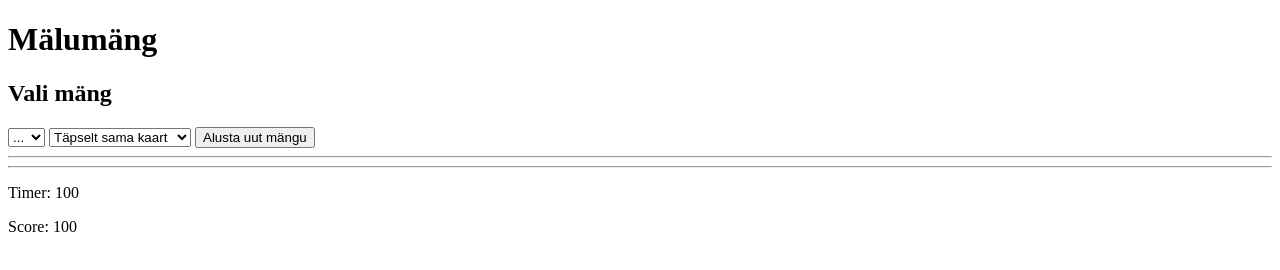
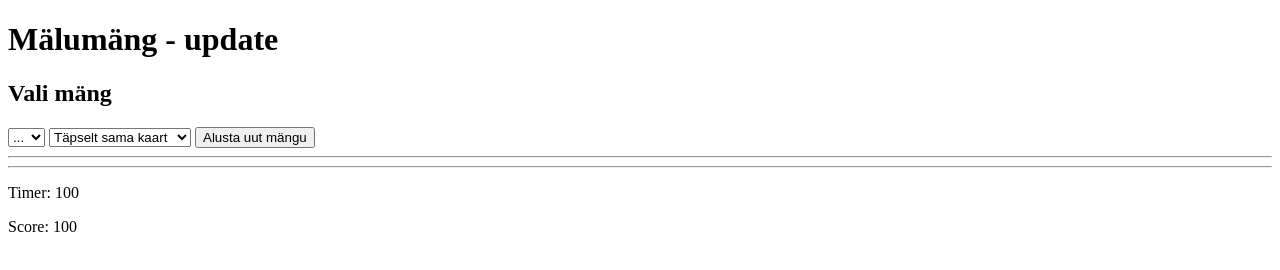
Before and after one commit to aneelm/aneelm.github.io, a plain HTML site: page index.html in a window 1280 px wide. Drawn offline with Linux system fonts and the light colour scheme.

Commit message:
Update index.html

```diff
--- a/index.html
+++ b/index.html
@@ -6,7 +6,7 @@
 		<meta http-equiv="Content-Type" content="text/html; charset=UTF-8">
 	</head>
 	<body class="index">
-		<h1>Mälumäng</h1>
+		<h1>Mälumäng - update</h1>
 		<h2>Vali mäng </h2>
 		 <select id="selection">
 			  <option>...</option>
```
